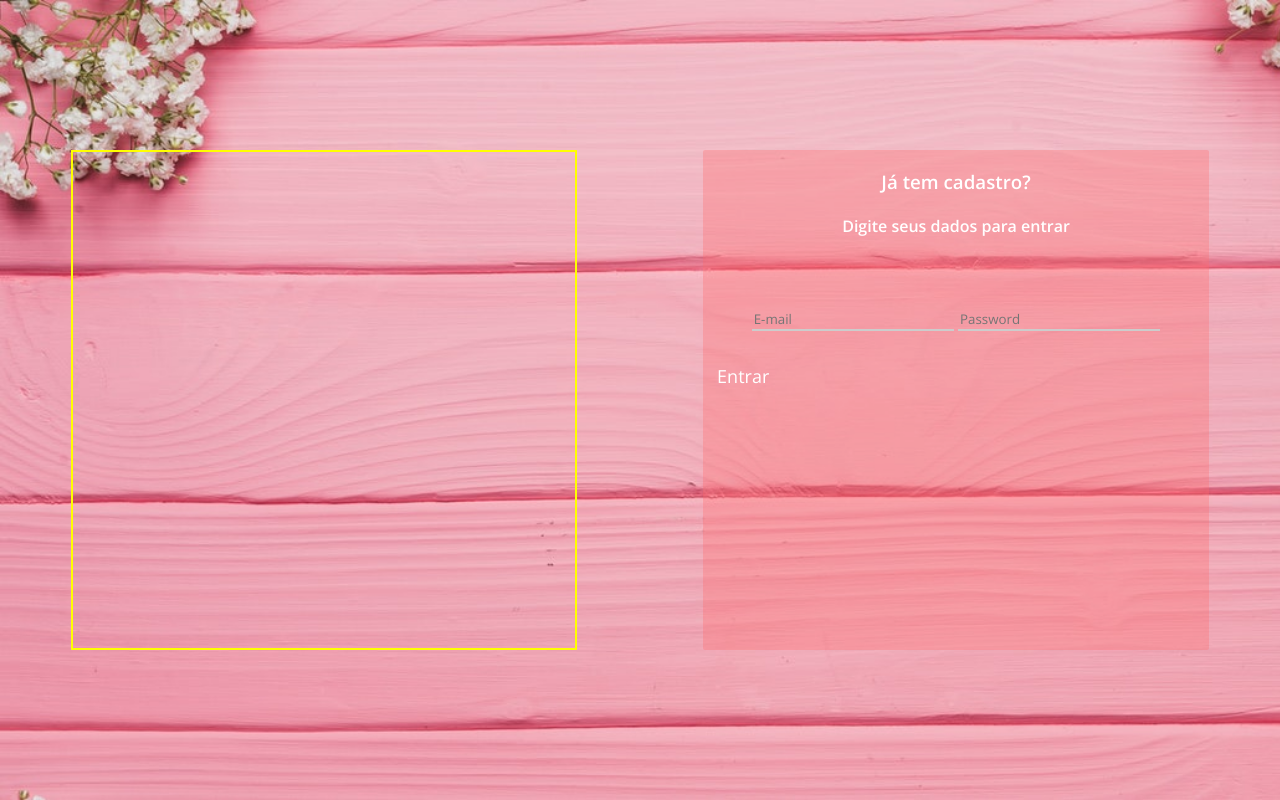
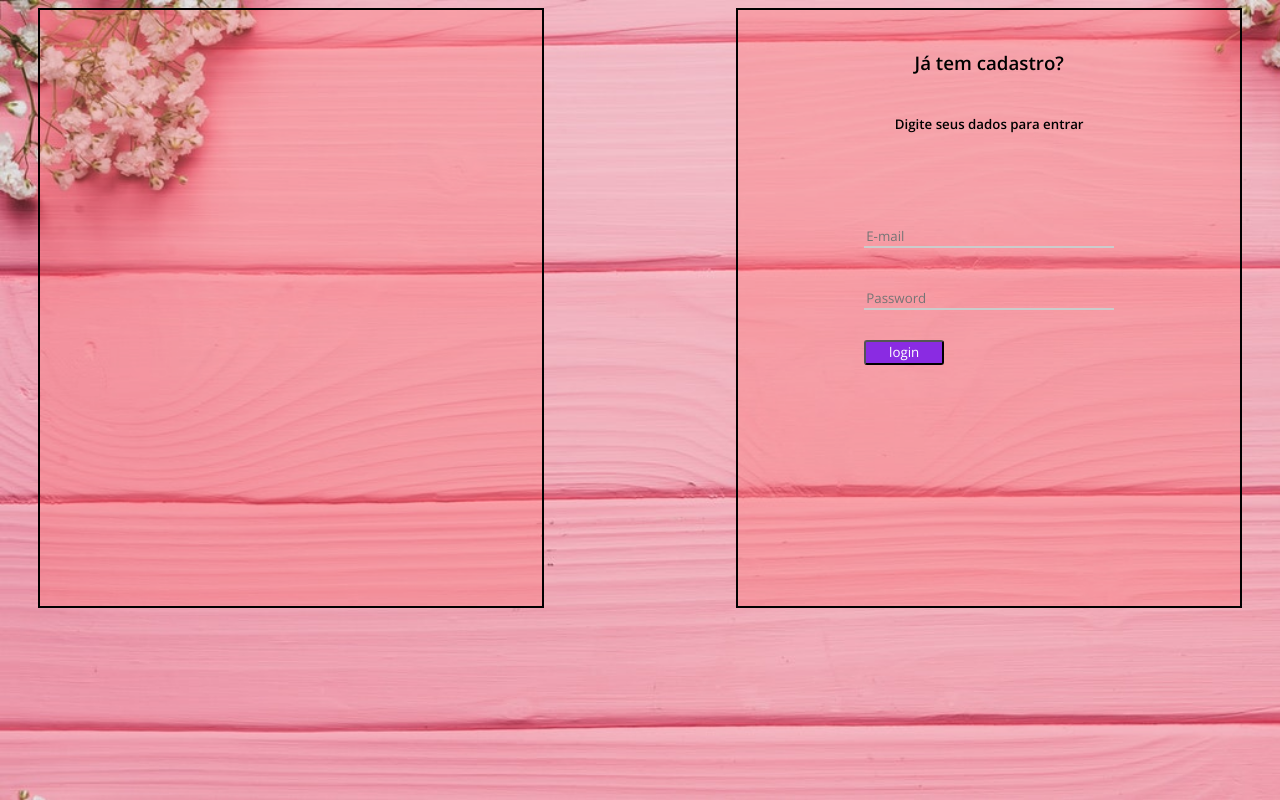
Before and after one commit to wendelrios/lab, a website: page src/html/login.html in a window 1280 px wide. Drawn offline with nearby package versions, Linux system fonts and the light colour scheme.

Commit message:
commit new changes

```diff
--- a/src/css/login.css
+++ b/src/css/login.css
@@ -8,7 +8,83 @@ body{
   background-size: cover;
 }
 
-.container{
+a{
+  text-decoration: none;
+  display: block;
+  color: white;
+}
+
+.main-content{
+  width: 100%;
+  height: 600px;
+  display: flex;
+  justify-content: space-between;
+  box-sizing: border-box;
+  flex-wrap: wrap;
+}
+
+.card{
+  background-color: hsla(0, 100%, 70%, 0.3);
+  width: 40%;
+  border: 2px solid black;
+  height: 600px;
+  margin: 0px 30px;
+  box-sizing: border-box;
+}
+
+.card h3,h5{
+  text-align: center;
+  margin: 40px 0px 0px 0px;
+}
+
+.form-box{
+  width: 250px;
+  height: 300px;
+  display: flex;
+  justify-content: center;
+  margin: auto;
+  align-items: center;
+}
+
+input{
+  width: 250px;
+  outline: none;
+  border: none;
+  background-color: transparent;
+  border-bottom: 2px solid #ccc;
+  margin-top: 40px;
+  align-self: center;
+}
+
+.form-box button{
+  width: 80px;
+  height: 25px;
+  margin-top: 30px;
+  background-color: blueviolet;
+  color: white;
+  border-radius: 3px;
+  outline: none;
+}
+
+.form-box button:hover{
+  opacity: 0.8;
+}
+
+
+
+
+
+
+
+
+
+
+
+
+
+
+
+/* .container{
   width: 100%;
   height: 100%;
   color: white;
@@ -81,4 +157,4 @@ button:hover{
   background-color: lightpink;
   transition: 0.3s;
   border: none;
-}
+} */
--- a/src/html/login.html
+++ b/src/html/login.html
@@ -9,20 +9,21 @@
 <body>
   <main>
     <section>
-      <div class="container">
-        <div class="create-user-box">
+      <div class="main-content">
+        <div class="card">
 
         </div>
-        <div class="login-box">
+        <div class="card">
           <h3>Já tem cadastro?</h3>
-          <h4>Digite seus dados para entrar</h4>
-          <form action="">
-              <input type="text" required placeholder="E-mail">
-              <input type="password" required placeholder="Password" required>
-              <button type="submit"> <a href="home.html">Entrar</a> </button>
-          </form>
+          <h5>Digite seus dados para entrar</h5>
+          <div class="form-box">
+            <form action="">
+              <input type="text" placeholder="E-mail" required>
+              <input type="password" placeholder="Password" required>
+              <button><a href="home.html">login</a> </button>
+            </form>
+          </div>
         </div>
-
       </div>
     </section>
   </main>
```
Also changed, not shown: server.js (line endings or trailing spaces).
